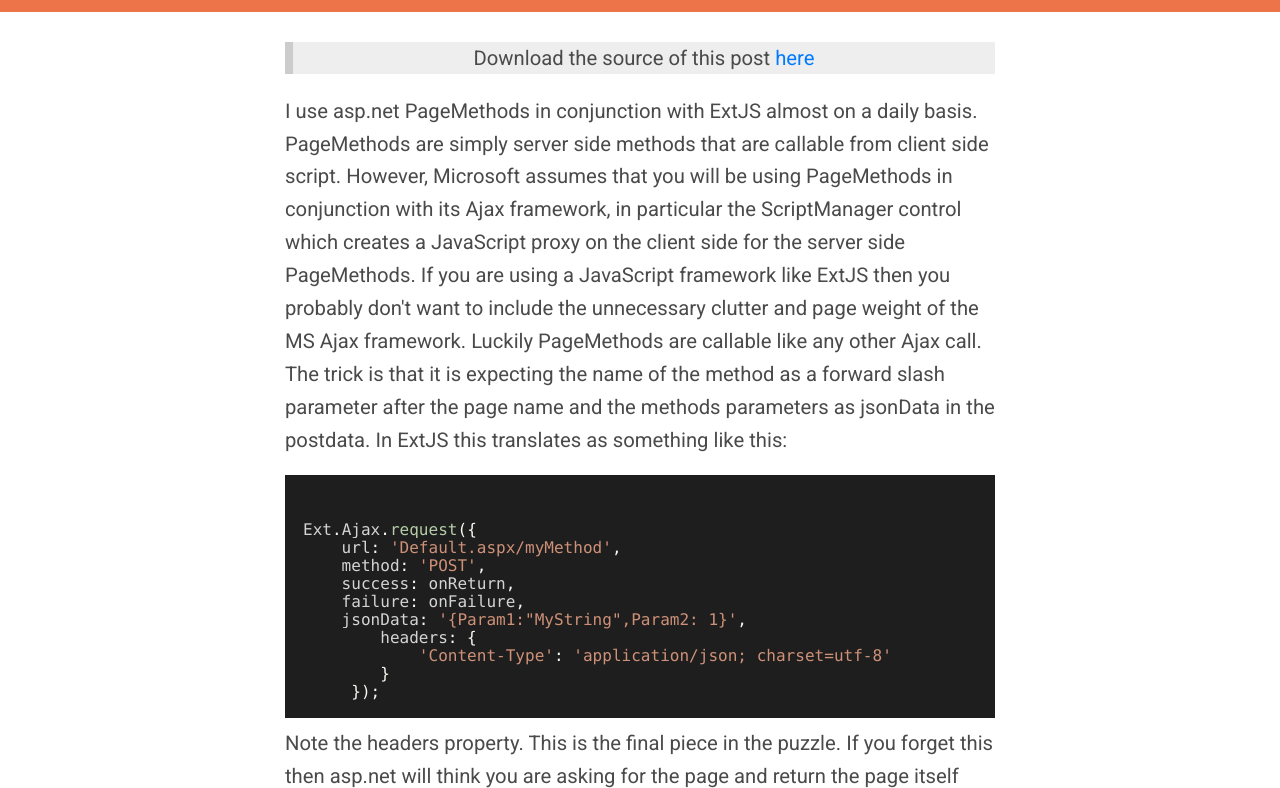
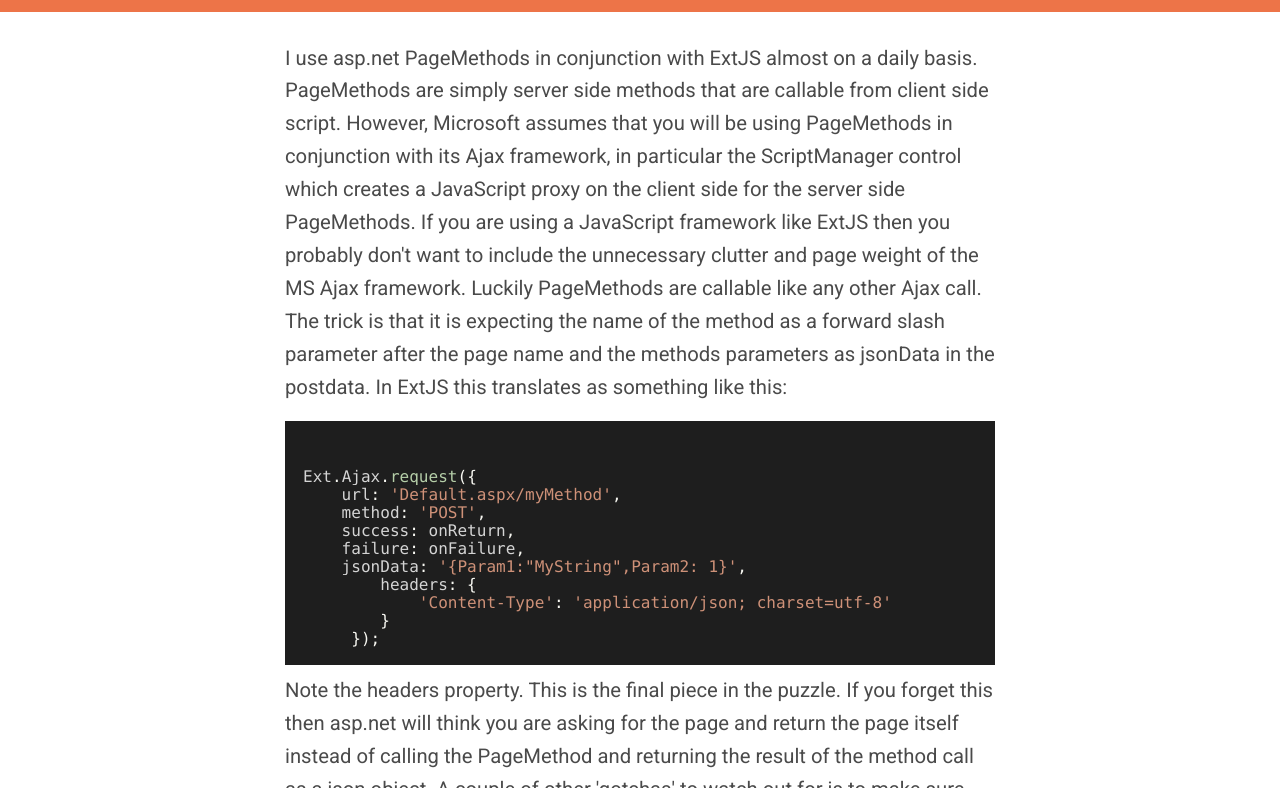
Before and after one commit to CodingCallback/CodingCallback, a plain HTML site: page calling-ASPnet-pagemethods-from-ExtJS/index.html in a window 1280 px wide. Shown: the part 312-1100 px from the top of the page. Drawn offline with Linux system fonts and the light colour scheme.

Commit message:
moved download div

```diff
--- a/calling-ASPnet-pagemethods-from-ExtJS/index.html
+++ b/calling-ASPnet-pagemethods-from-ExtJS/index.html
@@ -113,7 +113,6 @@
     <article class="post-content">
         <div class="row">
             <div class="col-lg-12">
-              <div class="source">Download the source of this post <a href="">here</a></div>
                 <p>I use asp.net PageMethods in conjunction with ExtJS almost on a daily basis. PageMethods are simply server side methods that are callable from client side script. However, Microsoft assumes that you will be using PageMethods in conjunction with its Ajax framework, in particular the ScriptManager control which creates a JavaScript proxy on the client side for the server side PageMethods. If you are using a JavaScript framework like ExtJS then you probably don&#39;t want to include the unnecessary clutter and page weight of the MS Ajax framework. Luckily PageMethods are callable like any other Ajax call. The trick is that it is expecting the name of the method as a forward slash parameter after the page name and the methods parameters as jsonData in the postdata. In ExtJS this translates as something like this:</p>
 <pre><code class="language-javascript">
 Ext.Ajax.request({
@@ -139,7 +138,7 @@
 </code></pre>
 
 <p>The last gotcha is a difference between how the json data is returned from a .net 3.5 application and a 2.0 application. In 3.5 the data is returned as a property called &quot;d&quot; of an otherwise empty json object. Whereas in version 2 the returned data was simply the result of the method call in json format.</p>
-            </div>
+                            </div>
         </div>
     </article>
 </div>
--- a/sitemap.xml
+++ b/sitemap.xml
@@ -5,8 +5,8 @@
 <url> <loc>https://www.websitescene.co.uk/cloudflare-ssh/</loc> </url>
 <url> <loc>https://www.websitescene.co.uk/create-interactive-chart-in-excel/</loc> </url>
 <url> <loc>https://www.websitescene.co.uk/customer-loyalty-ultimate-guide/</loc> </url>
+<url> <loc>https://www.websitescene.co.uk/how-to-bulk-check-domain-availability-using-nodejs/</loc> </url>
 <url> <loc>https://www.websitescene.co.uk/how-create-a-website-using-metalsmith/</loc> </url>
-<url> <loc>https://www.websitescene.co.uk/how-to-bulk-check-domain-availability-using-nodejs/</loc> </url>
 <url> <loc>https://www.websitescene.co.uk/how-to-call-a-website-from-vba/</loc> </url>
 <url> <loc>https://www.websitescene.co.uk/how-to-install-nodejs/</loc> </url>
 <url> <loc>https://www.websitescene.co.uk/some-kind-of-disk-io-error-occurred-sqlite/</loc> </url>
```
Also changed, not shown: cloudflare-ssh/index.html (+1 -2 lines), create-interactive-chart-in-excel/index.html (+1 -2 lines), customer-loyalty-ultimate-guide/index.html (+1 -2 lines), how-create-a-website-using-metalsmith/index.html (+2 -2 lines), how-to-bulk-check-domain-availability-using-nodejs/index.html (+1 -2 lines), how-to-call-a-website-from-vba/index.html (+1 -2 lines), how-to-install-nodejs/index.html (+1 -2 lines), some-kind-of-disk-io-error-occurred-sqlite/index.html (+1 -2 lines), wordpress-redirect-loop-after-changing-url/index.html (+1 -2 lines).
